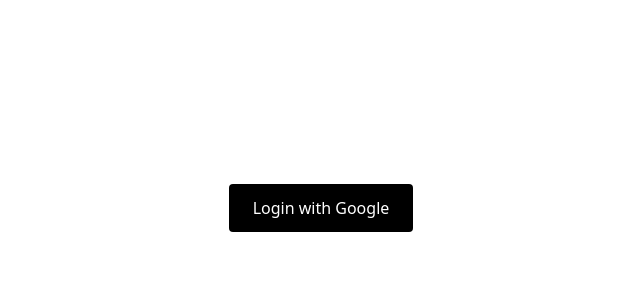
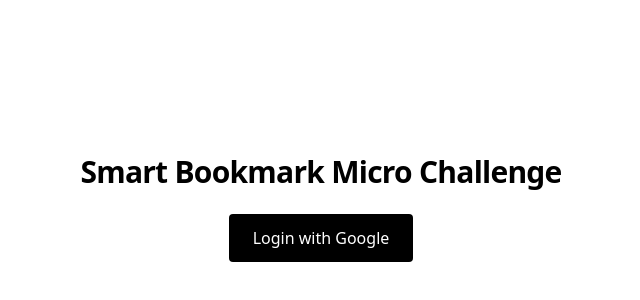
Before and after one commit to minhal0515/Smart-bookmark-app, a Next.js app: page / in a window 1280 px wide. Shown: the part 192-492 px from the top of the page, without its empty margins (319-959 px from the left). Built offline with nearby package versions, Linux system fonts and the light colour scheme; no server answers.

Commit message:
ui improvement

```diff
--- a/app/page.tsx
+++ b/app/page.tsx
@@ -10,7 +10,11 @@
   }
 
   return (
-    <main className="flex h-screen items-center justify-center">
+    <main className="flex h-screen flex-col items-center justify-center gap-6">
+      <h1 className="text-3xl font-bold tracking-tight">
+        Smart Bookmark Micro Challenge
+      </h1>
+
       <AuthButton />
     </main>
   );
```
